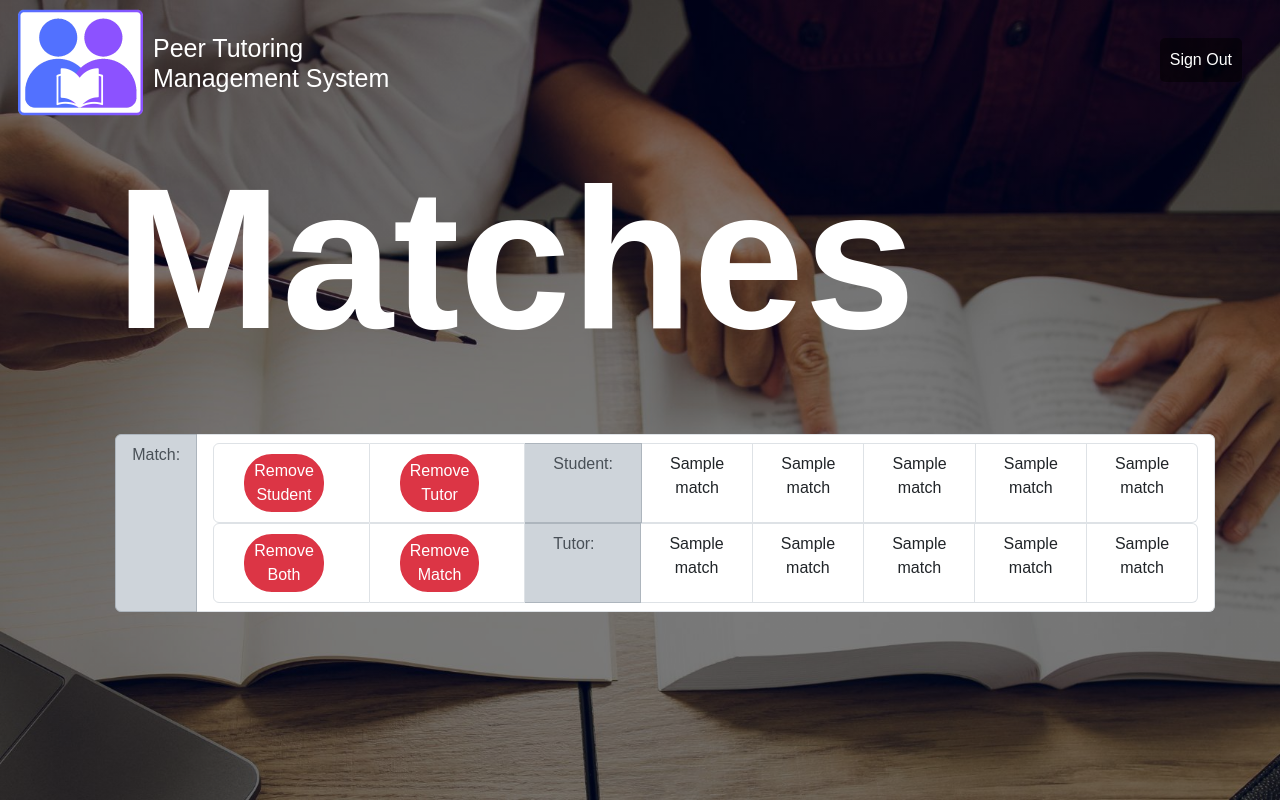
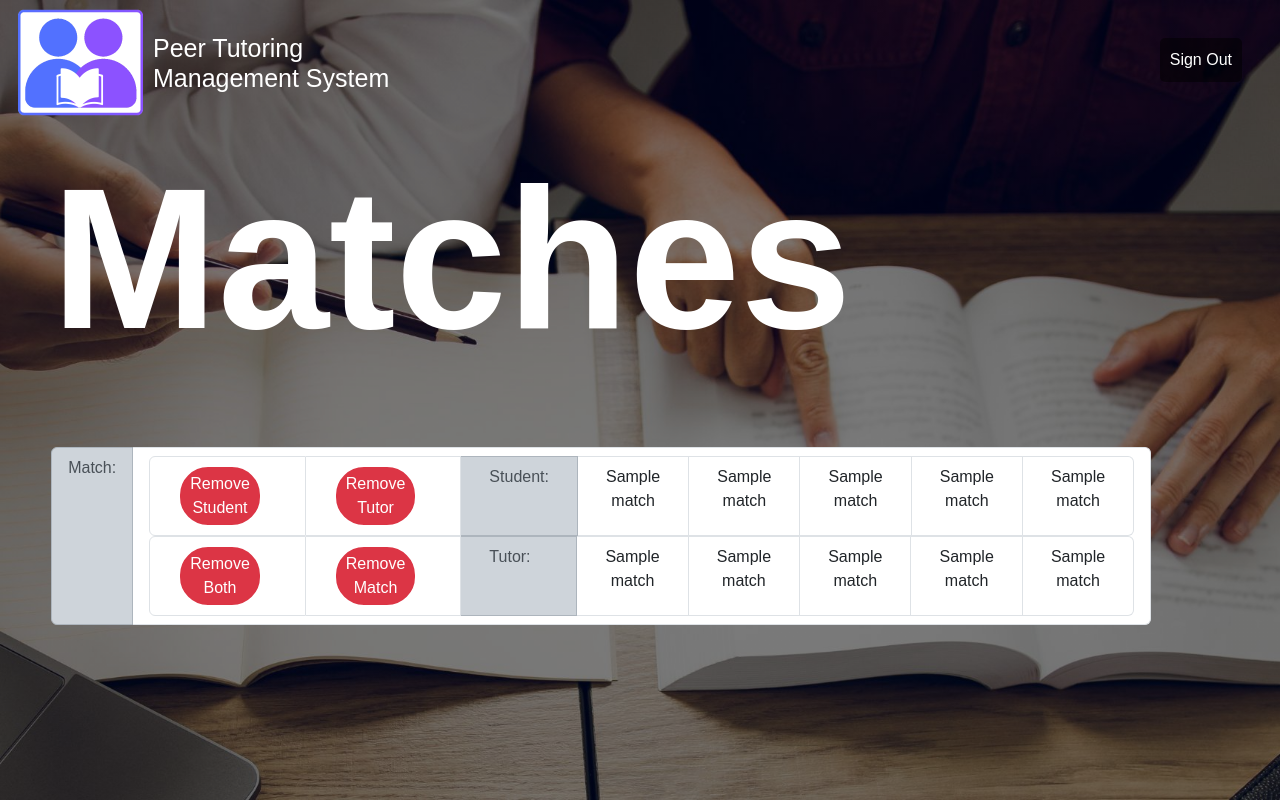
Before and after one commit to Rchitect1/ISU_GRADE_12, a Flask app: template templates/matches.html in a window 1280 px wide. Run offline with Flask 3, Linux system fonts and the light colour scheme; the template is opened without the code that fills it: most values are stand-ins (such as "Sample title", 1, 10 or a date in 2020).

Commit message:
newnewnew

```diff
--- a/templates/matches.html
+++ b/templates/matches.html
@@ -32,7 +32,7 @@
 
 
 
-    <div class="content">
+    <div class="content" style="margin-left: 4%; margin-right: 4%;">
       <h1 class="slide-left">Matches</h1>
 <div class="matches" style="margin-left: 0%;">
   {% for match in matches_list %}
```
Also changed, not shown: 1 other file.
